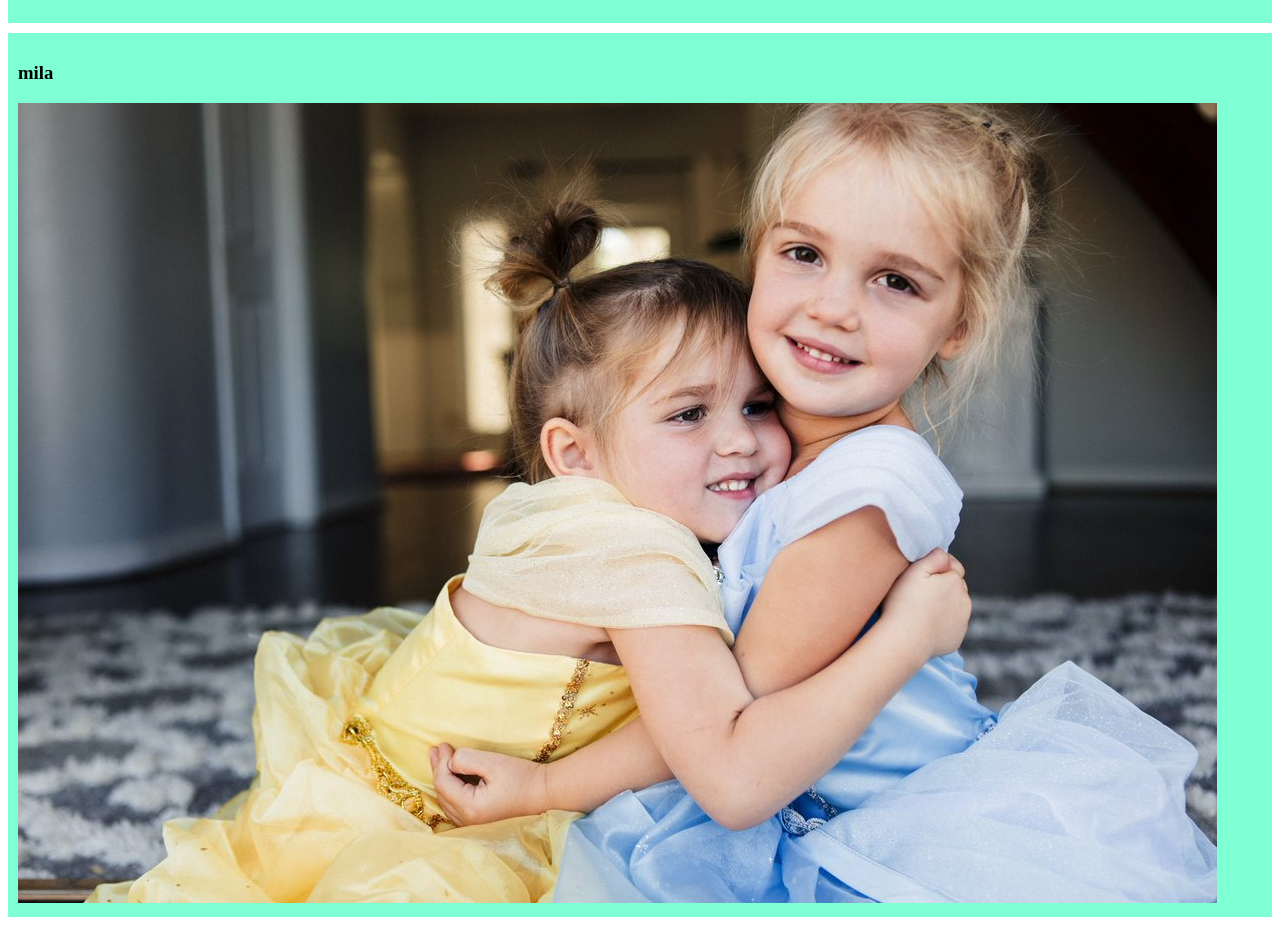
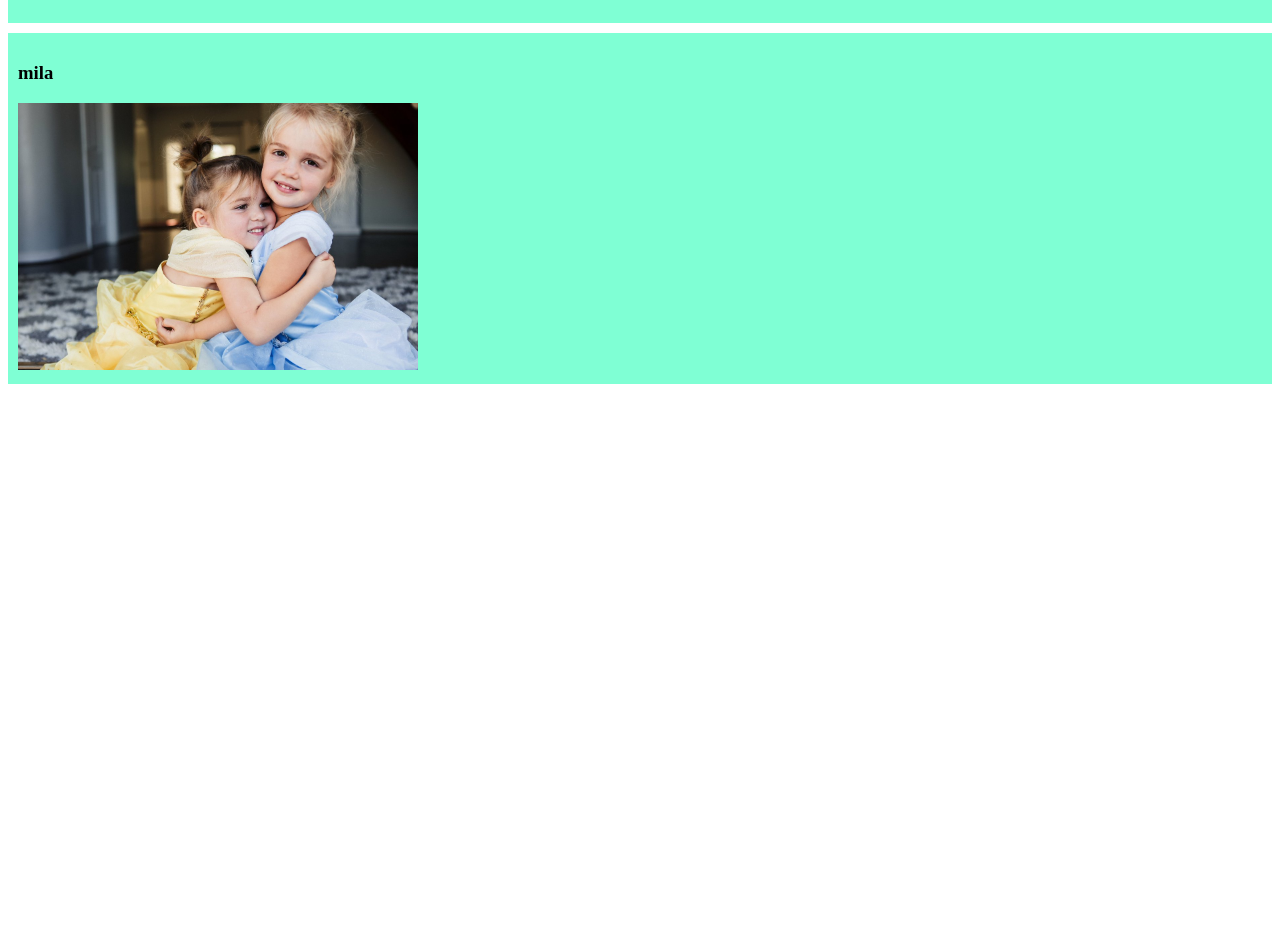
Before and after one commit to fardina13/my-first-github-repo, a plain HTML site: page index.html in a window 1280 px wide. Shown: the part 700-1627 px from the top of the page. After the commit the page ends 1094 px from the top, so only its background shows below. Drawn offline with Linux system fonts and the light colour scheme.

Commit message:
added image size

```diff
--- a/index.html
+++ b/index.html
@@ -33,7 +33,7 @@
     </div>
     <div>
         <h3>mila</h3>
-        <img src="images/DLAwl_0VYAER0li.jpg" alt="mila">
+        <img width="400px" src="images/DLAwl_0VYAER0li.JPG" alt="mila">
     </div>
 
 </body>
```
